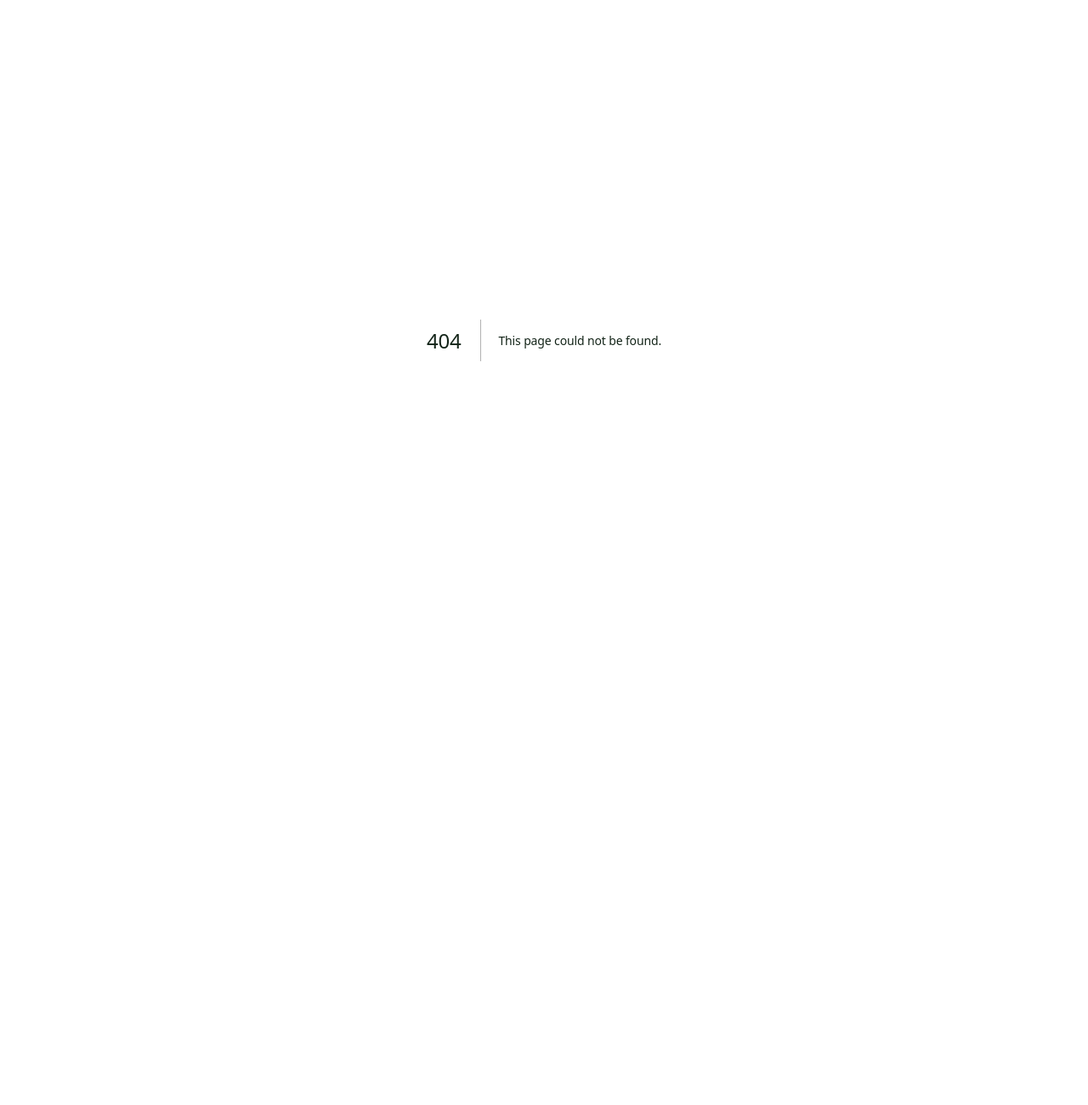
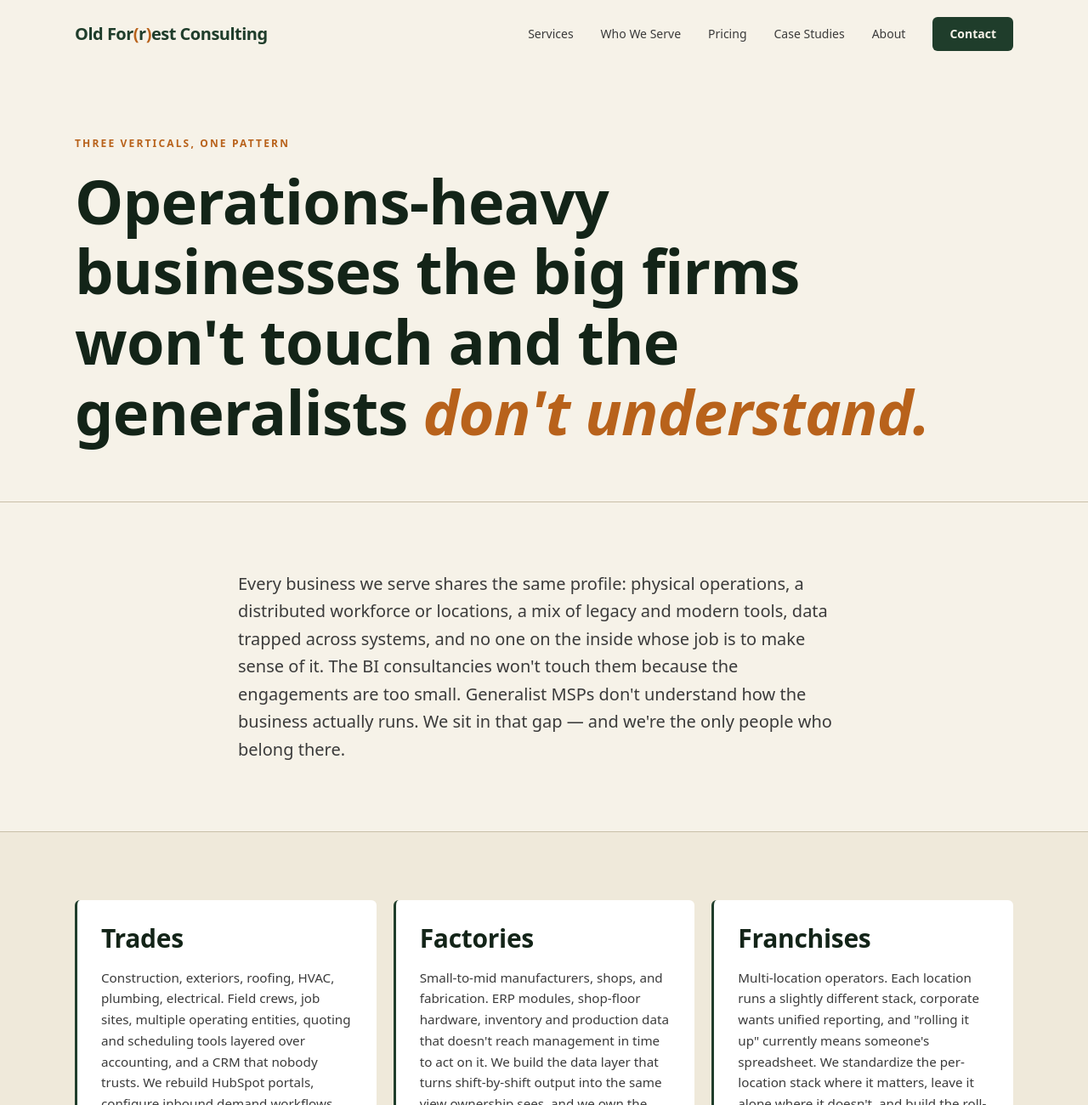
Before and after one commit to thegian7/OldForrestConsulting, a Next.js app: page /who-we-serve in a window 1280 px wide. Before the commit this address had no page. Shown: the top 1300 px of the page at 85% size. Before the commit the page ends 800 px from the top, so only its background shows below. Built offline with nearby package versions, Linux system fonts and the light colour scheme.

Commit message:
Add /who-we-serve page
Three verticals (Trades, Factories, Franchises) with pitch-page-02
descriptions, the four-step why we work for these businesses list,
and a closing CTA pointing at /contact and the ERK case.

```diff
--- /dev/null
+++ b/app/who-we-serve/page.tsx
@@ -0,0 +1,167 @@
+import Link from "next/link";
+import { ArrowRight } from "lucide-react";
+import Navbar from "@/components/Navbar";
+import Footer from "@/components/Footer";
+import type { Metadata } from "next";
+
+export const metadata: Metadata = {
+    title: "Who We Serve",
+    description:
+        "Trades, factories, and franchises. Operations-heavy businesses with distributed workforces, mixed legacy and modern tools, and data trapped across systems.",
+};
+
+const verticals = [
+    {
+        name: "Trades",
+        desc: "Construction, exteriors, roofing, HVAC, plumbing, electrical. Field crews, job sites, multiple operating entities, quoting and scheduling tools layered over accounting, and a CRM that nobody trusts. We rebuild HubSpot portals, configure inbound demand workflows, and stand up live pipeline-health dashboards crews and ownership both use.",
+    },
+    {
+        name: "Factories",
+        desc: "Small-to-mid manufacturers, shops, and fabrication. ERP modules, shop-floor hardware, inventory and production data that doesn't reach management in time to act on it. We build the data layer that turns shift-by-shift output into the same view ownership sees, and we own the hardware and integrations that make it real.",
+    },
+    {
+        name: "Franchises",
+        desc: "Multi-location operators. Each location runs a slightly different stack, corporate wants unified reporting, and \"rolling it up\" currently means someone's spreadsheet. We standardize the per-location stack where it matters, leave it alone where it doesn't, and build the roll-up so corporate stops re-doing the math every Monday.",
+    },
+];
+
+const reasons = [
+    {
+        title: "We're the whole stack.",
+        body: "You stop paying four different vendors to coordinate badly. One invoice, one Slack channel, one partner who knows everything.",
+    },
+    {
+        title: "We move fast because we use AI where it matters.",
+        body: "Configuration, integration, and dashboard work that took agencies three months takes us three weeks. You get agency-grade output at a pace that actually matches how your business moves.",
+    },
+    {
+        title: "We stay.",
+        body: "After the initial build, we're still here — monitoring, iterating, answering the phone when the shop PC won't boot. Most consultants hand off and disappear. We don't.",
+    },
+    {
+        title: "We know your business, not just your software.",
+        body: "A dashboard is only useful if the person who built it understands what the numbers mean to you. We take the time to get that right once, and everything downstream is better for it.",
+    },
+];
+
+export default function WhoWeServePage() {
+    return (
+        <main className="min-h-screen bg-cream text-ink">
+            <Navbar />
+
+            {/* Header */}
+            <section className="pt-32 pb-12 md:pt-40 md:pb-16 border-b border-rule">
+                <div className="container mx-auto px-6 max-w-6xl">
+                    <div className="kicker mb-4">Three verticals, one pattern</div>
+                    <h1 className="font-heading text-4xl md:text-6xl lg:text-7xl text-forest-deep tracking-tight leading-[1.05] max-w-5xl">
+                        Operations-heavy businesses the big firms won&apos;t touch and
+                        the generalists{" "}
+                        <span className="italic text-ember">don&apos;t understand.</span>
+                    </h1>
+                </div>
+            </section>
+
+            {/* Lede */}
+            <section className="py-16 md:py-20">
+                <div className="container mx-auto px-6 max-w-3xl">
+                    <p className="text-lg md:text-xl text-ink-2 leading-relaxed">
+                        Every business we serve shares the same profile: physical
+                        operations, a distributed workforce or locations, a mix of
+                        legacy and modern tools, data trapped across systems, and no
+                        one on the inside whose job is to make sense of it. The BI
+                        consultancies won&apos;t touch them because the engagements
+                        are too small. Generalist MSPs don&apos;t understand how the
+                        business actually runs. We sit in that gap — and we&apos;re
+                        the only people who belong there.
+                    </p>
+                </div>
+            </section>
+
+            {/* Verticals */}
+            <section className="py-16 md:py-20 bg-cream-2/60 border-y border-rule">
+                <div className="container mx-auto px-6 max-w-6xl">
+                    <div className="grid grid-cols-1 md:grid-cols-3 gap-5">
+                        {verticals.map((v) => (
+                            <div
+                                key={v.name}
+                                className="bg-white rounded-md p-7 border-l-[3px] border-forest"
+                            >
+                                <h2 className="font-heading text-2xl md:text-3xl text-forest mb-4">
+                                    {v.name}
+                                </h2>
+                                <p className="text-[0.95rem] text-ink-2 leading-relaxed">
+                                    {v.desc}
+                                </p>
+                            </div>
+                        ))}
+                    </div>
+                </div>
+            </section>
+
+            {/* Why we work */}
+            <section className="py-16 md:py-20">
+                <div className="container mx-auto px-6 max-w-4xl">
+                    <div className="kicker mb-3">
+                        Why we work for these businesses
+                    </div>
+                    <h2 className="font-heading text-3xl md:text-4xl lg:text-5xl text-forest-deep tracking-tight leading-[1.15] mb-12">
+                        Four things that change when you have one partner instead of
+                        seven.
+                    </h2>
+
+                    <ol className="list-none p-0">
+                        {reasons.map((reason, i) => (
+                            <li
+                                key={reason.title}
+                                className="relative pl-12 md:pl-16 py-5 border-b border-dashed border-rule last:border-b-0"
+                            >
+                                <span
+                                    aria-hidden
+                                    className="absolute left-0 top-5 inline-flex items-center justify-center w-9 h-9 md:w-11 md:h-11 rounded-full bg-forest-deep text-cream font-heading font-bold text-base md:text-lg"
+                                >
+                                    {i + 1}
+                                </span>
+                                <h3 className="font-heading text-lg md:text-xl text-forest-deep mb-1.5">
+                                    {reason.title}
+                                </h3>
+                                <p className="text-[0.95rem] md:text-base text-ink-2 leading-relaxed">
+                                    {reason.body}
+                                </p>
+                            </li>
+                        ))}
+                    </ol>
+                </div>
+            </section>
+
+            {/* CTA */}
+            <section className="py-16 md:py-24 border-t border-rule bg-cream-2/40">
+                <div className="container mx-auto px-6 max-w-4xl text-center">
+                    <h2 className="font-heading text-3xl md:text-4xl text-forest-deep tracking-tight mb-4">
+                        See if we&apos;re the right partner for your business.
+                    </h2>
+                    <p className="text-base md:text-lg text-ink-2 leading-relaxed max-w-2xl mx-auto mb-8">
+                        We&apos;ll tell you honestly whether we&apos;re a fit on the
+                        first call. No pressure, no long sales cycle.
+                    </p>
+                    <div className="flex flex-col sm:flex-row gap-4 justify-center">
+                        <Link
+                            href="/contact"
+                            className="inline-flex items-center justify-center gap-2 px-7 py-3.5 text-base font-semibold text-cream bg-forest hover:bg-forest-deep rounded-md transition-colors"
+                        >
+                            Start the conversation
+                            <ArrowRight size={18} />
+                        </Link>
+                        <Link
+                            href="/case-studies/erk-holdings"
+                            className="inline-flex items-center justify-center gap-2 px-7 py-3.5 text-base font-semibold text-forest border border-forest/30 hover:border-forest hover:bg-forest/5 rounded-md transition-colors"
+                        >
+                            Read the ERK Holdings case
+                        </Link>
+                    </div>
+                </div>
+            </section>
+
+            <Footer />
+        </main>
+    );
+}
```
